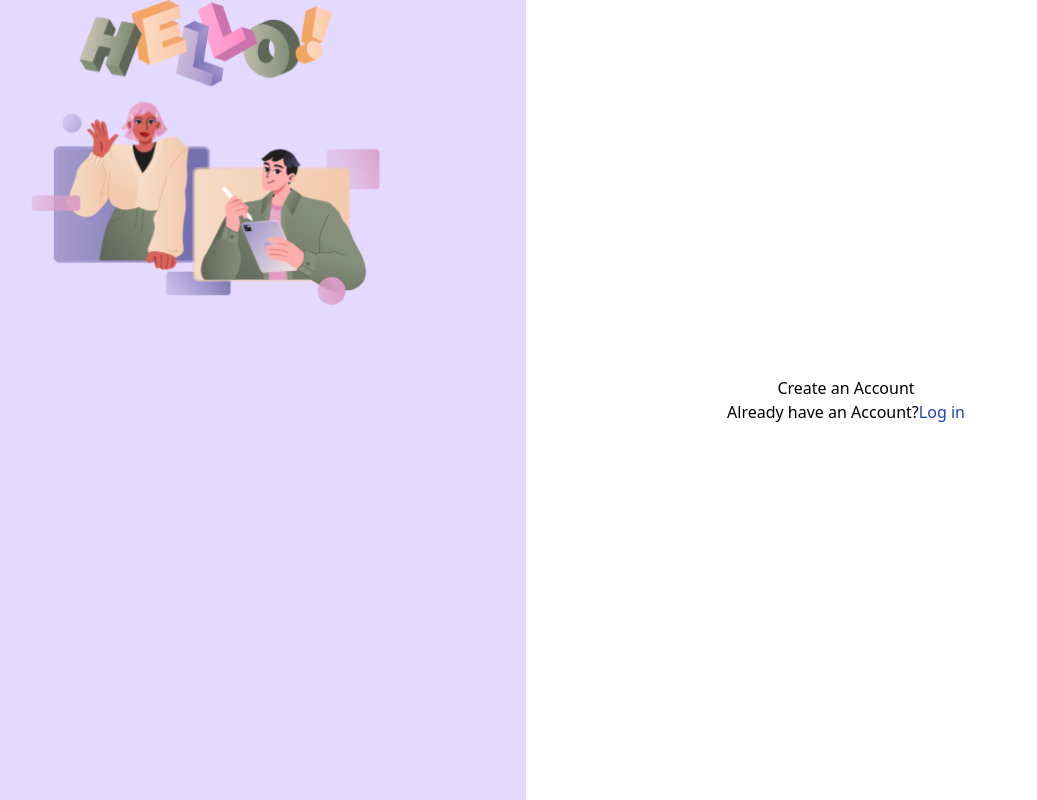
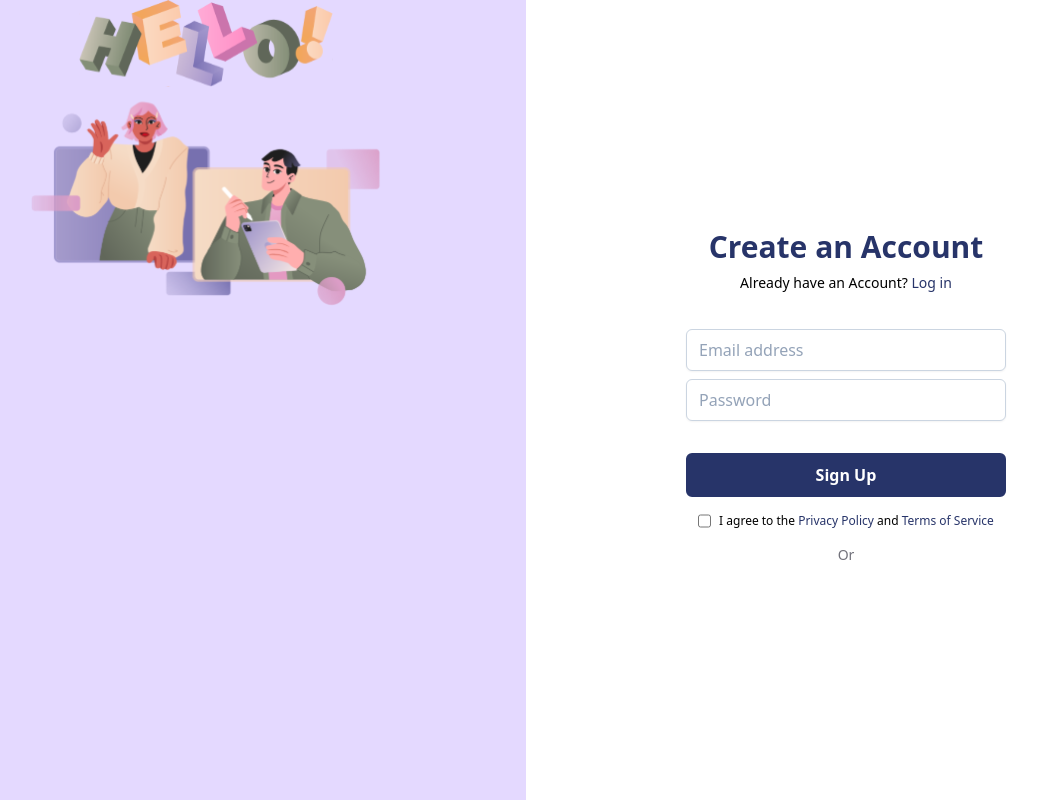
Before and after one commit to deyanxxx/expense-tracker, a React (Create React App) app: page /signup in a window 1280 px wide. Shown: the whole page, without its empty margins (114-1151 px from the left). Built offline with nearby package versions, Linux system fonts and the light colour scheme.

Commit message:
signup form

```diff
--- a/src/pages/Signup.js
+++ b/src/pages/Signup.js
@@ -9,11 +9,31 @@ function Signup() {
       <img src={signupBanner} className='w-92 h-80' alt='signupBanner' />
       </div>
       <div className='bg-white w-1/2 h-full flex flex-col items-center justify-center'>
-        <h1>Create an Account</h1>
-        <div className='flex flex-row'>
-          <h5>Already have an Account?</h5>
-          <h5 className='text-blue-800'>Log in</h5>
+        <h1 className='font-semibold text-3xl' style={{ color: '#273469' }}>Create an Account</h1>
+        <div className='flex flex-row mb-8 mt-2'>
+          <h5 className='text-sm'>Already have an Account?<span style={{ color: '#273469' }}> Log in </span></h5>
         </div>
+        <input type="email" name="email"
+        class="mt-1 mb-1 px-3 py-2 w-80 bg-white border shadow-sm border-slate-300 placeholder-slate-400
+        focus:outline-none focus:border-sky-500 focus:ring-sky-500 block  rounded-md sm:text-sm focus:ring-1"
+        placeholder="Email address" />
+        <input type="email" name="email"
+        class="mt-1 mb-4 px-3 py-2 w-80 bg-white border shadow-sm border-slate-300 placeholder-slate-400
+        focus:outline-none focus:border-sky-500 focus:ring-sky-500 block rounded-md sm:text-sm focus:ring-1"
+        placeholder="Password" />
+          <button style={{ backgroundColor: '#273469', borderColor: '#273469'}} className='rounded-md border-2 px-32 py-2 text-white font-semibold
+           m-4'>
+            Sign Up
+          </button>
+          <div className='flex flex-row'>
+            <input type="checkbox" class="default:ring-2 mr-2" />
+            <h5 className='text-xs '>I agree to the <span style={{ color: '#273469' }}> Privacy Policy </span> and
+            <span style={{ color: '#273469' }}> Terms of Service </span></h5>
+          </div>
+          <div className='flex flex-row'>
+            <div className='my-5 flex items-center before:mt-0.5 before:flex-1 before:border-t before:border-zinc-800 after:mt-0.5 after:flex-1 after:border-t after:border-zinc-800 before:border-' />
+            <p className="mx-4 mt-4 text-center font-medium text-sm text-zinc-500">Or</p>
+          </div>
       </div>
     </div>
   )
```
